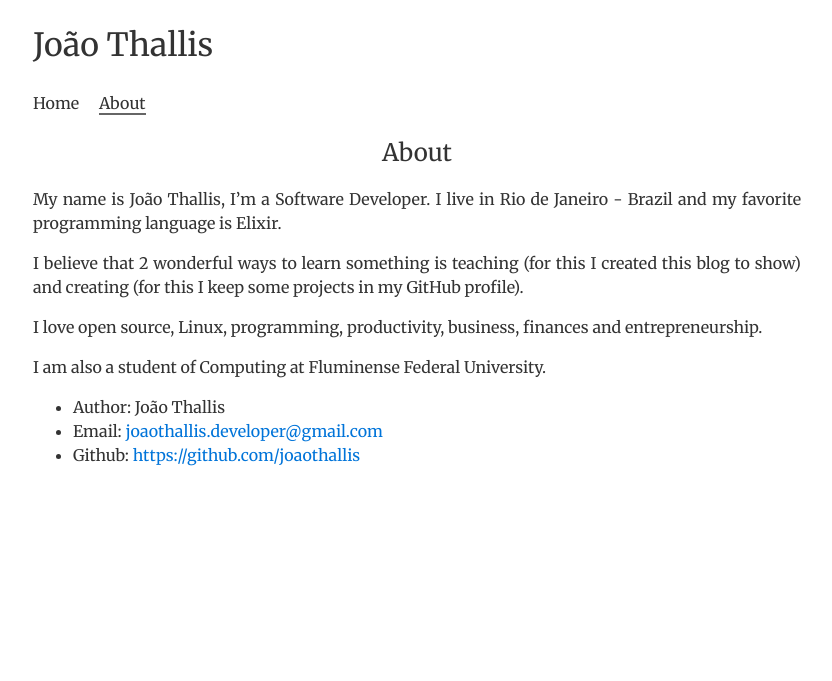
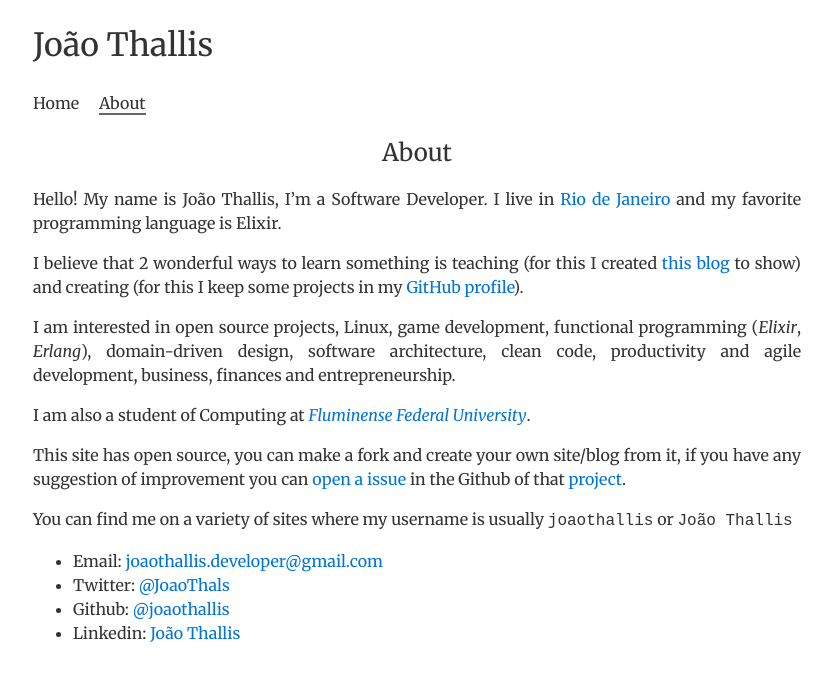
Before and after one commit to syaning/vida, a Jekyll site: the page built from about.md, in a window 1280 px wide. Shown: the top 681 px of the page, without its empty margins (223-1055 px from the left). Built offline with Jekyll 4.4.1, drawn with Linux system fonts in a browser that asks for light colours.

Commit message:
Improve text of about page

```diff
--- a/about.md
+++ b/about.md
@@ -4,14 +4,19 @@ title:     About
 permalink: /about/
 ---
 
-My name is João Thallis, I'm a Software Developer. I live in Rio de Janeiro - Brazil and my favorite programming language is Elixir.
+Hello! My name is João Thallis, I'm a Software Developer. I live in [Rio de Janeiro](https://en.wikipedia.org/wiki/Rio_de_Janeiro_(state)) and my favorite programming language is Elixir.
 
-I believe that 2 wonderful ways to learn something is teaching (for this I created this blog to show) and creating (for this I keep some projects in my GitHub profile).
+I believe that 2 wonderful ways to learn something is teaching (for this I created [this blog](https://joaothallis.github.io/) to show) and creating (for this I keep some projects in my [GitHub profile](https://github.com/joaothallis)).
 
-I love open source, Linux, programming, productivity, business, finances and entrepreneurship.
+I am interested in open source projects, Linux, game development, functional programming (*Elixir*, *Erlang*), domain-driven design, software architecture, clean code, productivity and agile development, business, finances and entrepreneurship.
 
-I am also a student of Computing at Fluminense Federal University.
+I am also a student of Computing at [*Fluminense Federal University*](http://www.uff.br/).
 
-- Author: João Thallis
+This site has open source, you can make a fork and create your own site/blog from it, if you have any suggestion of improvement you can [open a issue](https://github.com/joaothallis/joaothallis.github.io/issues/new) in the Github of that [project](https://joaothallis.github.io/).
+
+You can find me on a variety of sites where my username is usually `joaothallis` or `João Thallis`
+
 - Email:  [joaothallis.developer@gmail.com](mailto:joaothallis.developer@gmail.com)
-- Github: [https://github.com/joaothallis](https://github.com/joaothallis)
+- Twitter: [@JoaoThals](https://twitter.com/JoaoThals)
+- Github: [@joaothallis](https://github.com/joaothallis)
+- Linkedin: [João Thallis](https://www.linkedin.com/in/joaothallis/)
```
